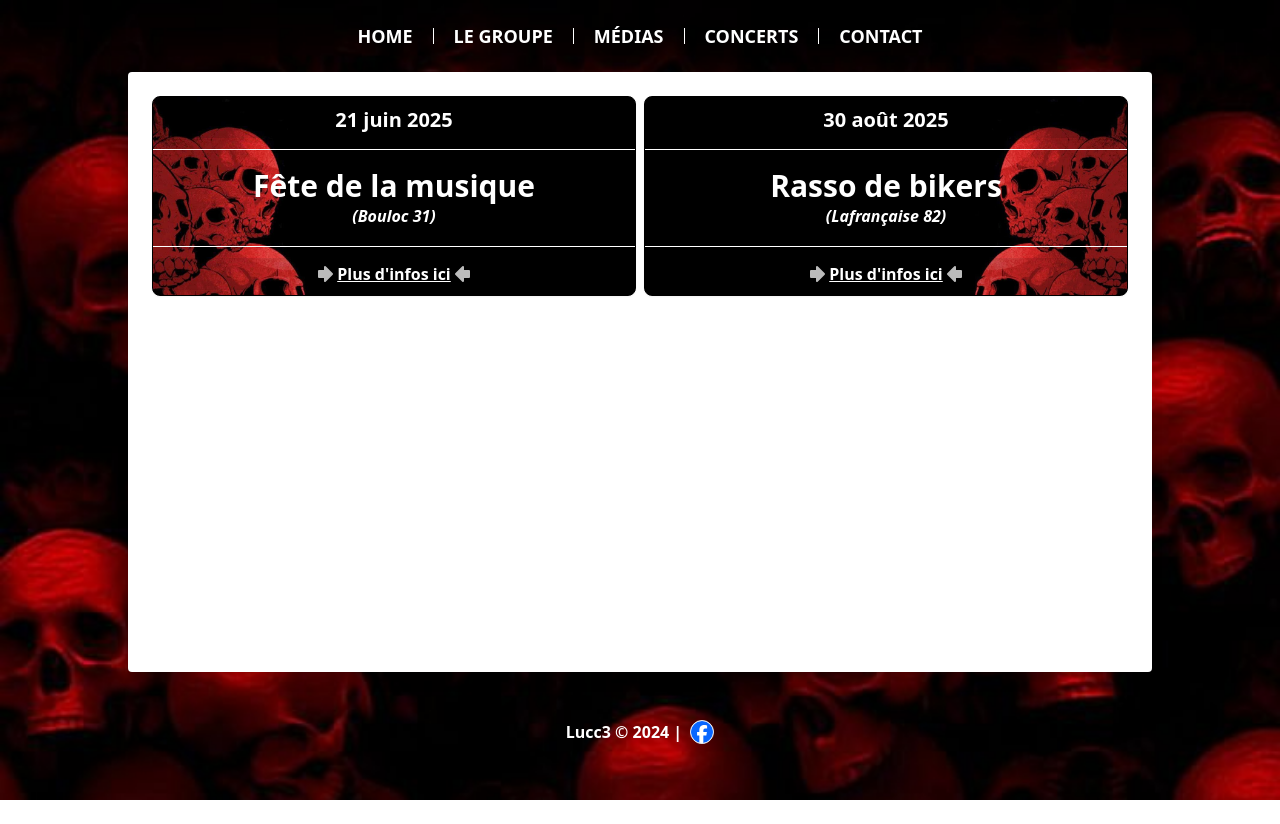
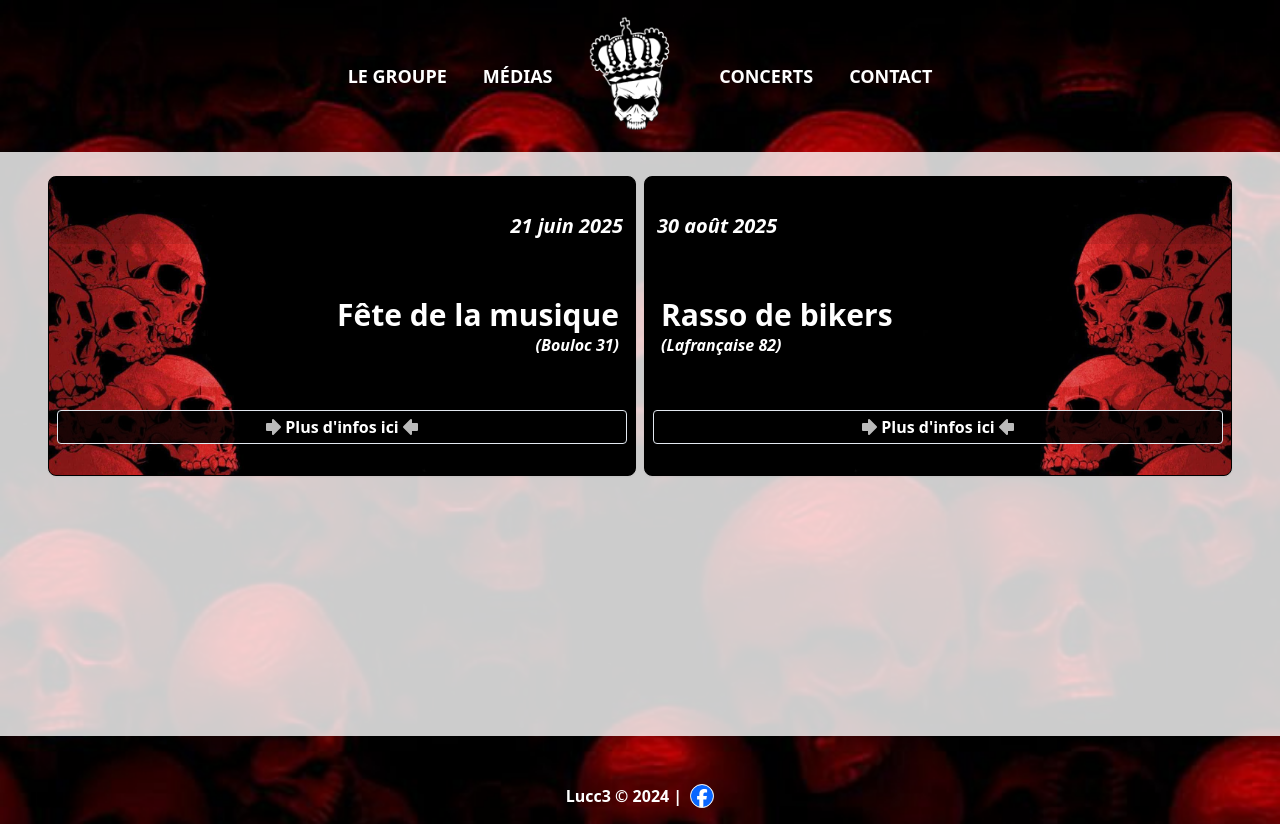
Before and after one commit to LucienRamond/RoisDeRien, a React (Vite) app: page /concerts in a window 1280 px wide. Before the commit the page ends 800 px from the top, so only its background shows below. Built offline with nearby package versions, Linux system fonts and the light colour scheme.

Commit message:
Update navbar and Concerts cards

```diff
--- a/src/pages/concerts/Concerts.tsx
+++ b/src/pages/concerts/Concerts.tsx
@@ -1,5 +1,4 @@
 import "react-day-picker/src/style.css";
-import { Separator } from "@/components/ui/separator";
 import { ArrowBigLeftIcon, ArrowBigRightIcon } from "lucide-react";
 import concerts from "./ConcertList";
 import {
@@ -19,51 +18,47 @@ export interface ConcertType {
 
 export default function Concerts() {
   return (
-    <div className="sm:px-4 mx-auto py-4 lg:max-w-[80%] sm:max-w-[90%] min-h-[75vh] sm:rounded bg-white shadow-lg">
-      <div className="w-full  p-2">
-        <div className="grid lg:grid-cols-2 gap-2 mx-auto ">
+    <div className="sm:px-4 mx-auto py-4 min-h-[73vh] bg-white/80 shadow-lg">
+      <div className="max-w-[1200px] mx-auto p-2">
+        <div className="grid sm:grid-cols-2 gap-2 sm:justify-center justify-center">
           {concerts &&
             concerts.map((concert: ConcertType) => {
               return (
                 <Card
                   id="concert-card"
                   key={concert.id}
-                  className={` bg-cover sm:h-[200px] xl:max-w-[600px] xl:mx-auto grid items-center hover:shadow-black border-black h-full w-full  text-white font-bold ${
+                  className={` p-2 bg-cover aspect-square max-h-[300px] min-w-[90vw] sm:min-w-full max-w-[500px] grid items-center hover:shadow-black border-black h-full  text-white font-bold ${
                     concert.id % 2 == 0
                       ? "bg-[url(/src/assets/icons/texture.jpg)] div-from-right"
-                      : "bg-[url(/src/assets/icons/texture2.jpg)] div-from-left"
+                      : "bg-[url(/src/assets/icons/texture2.jpg)] div-from-left text-right"
                   }`}
                 >
-                  <CardHeader className=" text-xl p-1 text-center bg-black/10">
+                  <CardHeader className=" text-xl p-1 italic bg-black/10">
                     {new Date(concert.date).toLocaleDateString("fr", {
                       day: "2-digit",
                       month: "long",
                       year: "numeric",
-                    })}{" "}
+                    })}
                   </CardHeader>
-                  <Separator className=" bg-white" />
                   <CardContent className=" p-2 ">
-                    <div className=" text-3xl text-center">
+                    <div className=" text-3xl ">
                       <div>{concert.event}</div>
                     </div>
-                    <div className="mx-auto italic sm:text-base text-xl text-center">
+                    <div className="mx-auto italic sm:text-base text-xl ">
                       ({concert.location})
                     </div>
                   </CardContent>
-                  <Separator className=" bg-white" />
-                  <CardFooter className="p-1 flex justify-center underline text-center bg-black/10">
+                  <CardFooter
+                    onClick={() =>
+                      concert.url && window.open(concert.url, "__blank")
+                    }
+                    className="cursor-pointer p-1 border rounded flex justify-center text-center bg-black/80"
+                  >
                     <ArrowBigRightIcon
                       fill="white"
                       className=" animate-pulse"
                     />
-                    <div
-                      className=" cursor-pointer "
-                      onClick={() =>
-                        concert.url && window.open(concert.url, "__blank")
-                      }
-                    >
-                      Plus d'infos ici
-                    </div>
+                    <div>Plus d'infos ici</div>
                     <ArrowBigLeftIcon fill="white" className=" animate-pulse" />
                   </CardFooter>
                 </Card>
--- a/src/pages/navbar/Navbar.tsx
+++ b/src/pages/navbar/Navbar.tsx
@@ -4,39 +4,49 @@ import {
   NavigationMenuList,
   navigationMenuTriggerStyle,
 } from "@/components/ui/navigation-menu";
-import { Link } from "react-router-dom";
-import { Separator } from "@/components/ui/separator";
+import { Link, useLocation } from "react-router-dom";
+import Logo from "@/assets/logo-navbar.png";
 
 export default function Navbar() {
+  const location = useLocation();
+
   return (
-    <div className="flex text-white justify-around pl-4 pr-4 pt-4">
+    <div
+      className={`flex  text-white  justify-around pl-4 pr-4 pt-4 ${
+        location.pathname == "/" &&
+        "opacity-10 hover:opacity-100 transition duration-700 ease-in-out "
+      }`}
+    >
       <div className="flex items-center">
         <NavigationMenu>
           <NavigationMenuList>
-            <NavigationMenuItem>
-              <Link to={"/"} className={navigationMenuTriggerStyle()}>
-                Home
-              </Link>
-            </NavigationMenuItem>
-            <Separator orientation="vertical" className="h-4 bg-white" />
             <NavigationMenuItem>
               <Link to={"/le-groupe"} className={navigationMenuTriggerStyle()}>
                 Le groupe
               </Link>
             </NavigationMenuItem>
-            <Separator orientation="vertical" className="h-4 bg-white" />
             <NavigationMenuItem>
               <Link to={"/medias"} className={navigationMenuTriggerStyle()}>
                 Médias
               </Link>
             </NavigationMenuItem>
-            <Separator orientation="vertical" className="h-4 bg-white" />
+
+            <NavigationMenuItem>
+              <Link to={"/"}>
+                <img
+                  className=" hover:animate-pulse h-[120px]"
+                  src={Logo}
+                  alt="logo"
+                />
+              </Link>
+            </NavigationMenuItem>
+
             <NavigationMenuItem>
               <Link to={"/concerts"} className={navigationMenuTriggerStyle()}>
                 Concerts
               </Link>
             </NavigationMenuItem>
-            <Separator orientation="vertical" className="h-4 bg-white" />
+            {/* <Separator orientation="vertical" className="h-4 bg-white" /> */}
             <NavigationMenuItem>
               <Link to={"/contact"} className={navigationMenuTriggerStyle()}>
                 Contact
```
Also changed, not shown: src/assets/logo-navbar.png (added).
